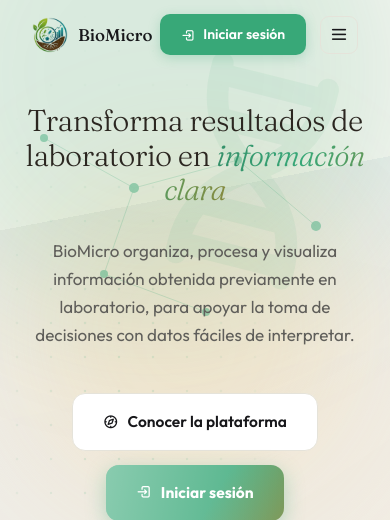
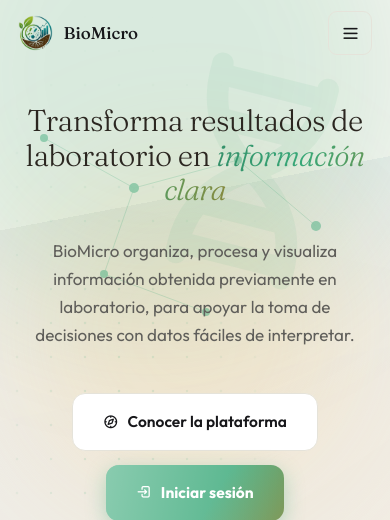
Before and after one commit to Ana05509/ANALISIS_COMPARATIVO, a Django app: page / in a window 390 px wide. Shown: the top 520 px of the page. Run offline with Django 5.2, Linux system fonts and the light colour scheme; parts of the project's set-up code (start-up, migrations or seed data) failed here and were passed over.

Commit message:
portal publico

```diff
--- a/portal/templates/portal/inicio.html
+++ b/portal/templates/portal/inicio.html
@@ -174,7 +174,7 @@
         .btn-nav-login:hover { background:var(--p-dark); transform:translateY(-1px); }
         .nav-toggle {
             display:none; background:none; border:1px solid var(--border); border-radius:9px;
-            width:38px; height:38px; align-items:center; justify-content:center;
+            width:44px; height:44px; align-items:center; justify-content:center;
             font-size:19px; color:var(--text); cursor:pointer;
         }
 
@@ -188,7 +188,7 @@
         .mobile-menu-head { display:flex; align-items:center; justify-content:space-between; margin-bottom:2.5rem; }
         .mobile-menu-close {
             background:none; border:1px solid var(--border); border-radius:9px;
-            width:38px; height:38px; font-size:19px; cursor:pointer; color:var(--text);
+            width:44px; height:44px; font-size:19px; cursor:pointer; color:var(--text);
         }
         .mobile-menu nav { display:flex; flex-direction:column; gap:1.75rem; }
         .mobile-menu nav a {
@@ -506,15 +506,24 @@
         @media (max-width: 900px) {
             .nav-links { display:none; }
             .nav-toggle { display:flex; }
+            /* El botón de login de la barra ya está duplicado dentro del
+               menú hamburguesa (.mobile-menu .btn-nav-login) — mostrarlo
+               también aquí solo aprieta la barra en pantallas angostas. */
+            .nav-right .btn-nav-login { display:none; }
             .hero-grid { grid-template-columns:1fr; text-align:center; }
             .hero p { margin-left:auto; margin-right:auto; }
             .hero-ctas { justify-content:center; }
             .hero-visual { margin-top:2.5rem; max-width:340px; }
             .grid-2, .grid-3, .pain-row, .benefits-grid, .who-grid { grid-template-columns:1fr; }
-            .feat-bento { grid-template-columns:repeat(2,1fr); grid-auto-rows:200px; }
+            /* minmax en vez de un alto fijo: a 2 columnas el texto de cada
+               tarjeta puede necesitar más líneas que a 3 columnas — un alto
+               fijo arriesgaba que el contenido se solapara con la fila de
+               abajo. */
+            .feat-bento { grid-template-columns:repeat(2,1fr); grid-auto-rows:minmax(200px, auto); }
             .feat-card.feat-lg { grid-column:span 2; }
         }
         @media (max-width: 640px) {
+            .nav { padding:0.7rem 1.1rem; }
             section { padding:3.75rem 1.25rem; }
             .hero { padding-top:6.5rem; }
             .feat-bento { grid-template-columns:1fr; grid-auto-rows:auto; }
```
